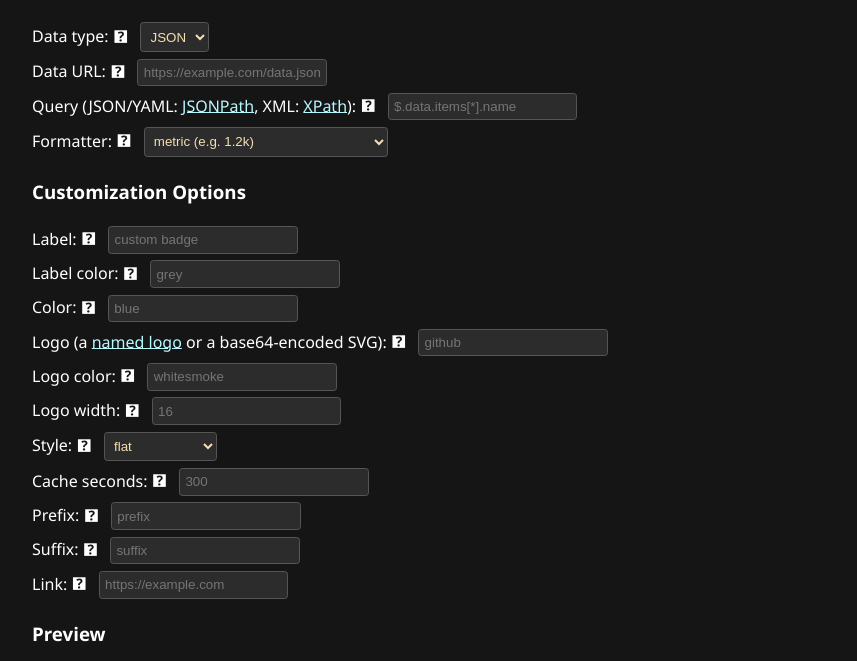
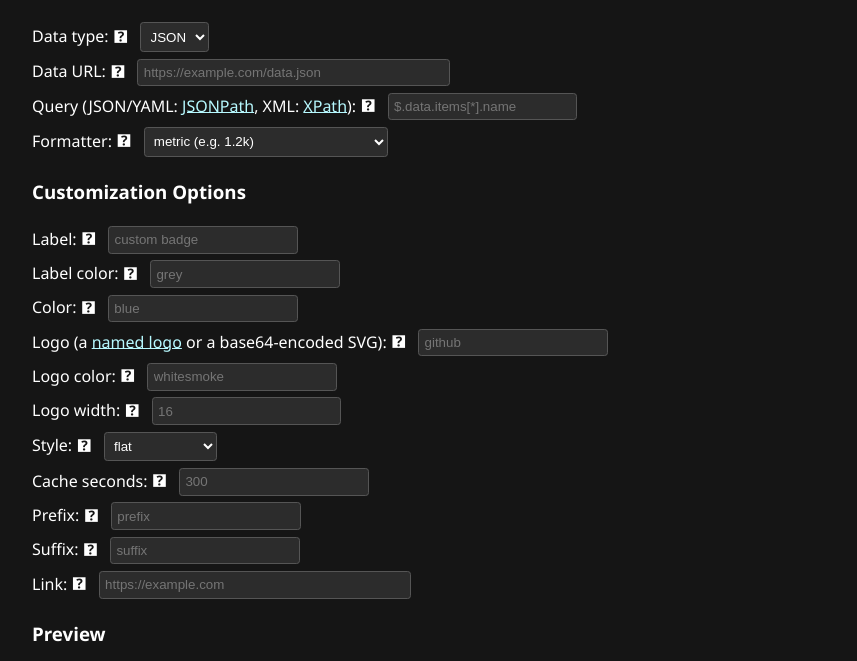
Before and after one commit to DenverCoder1/dynamic-badge-formatter, a plain HTML site: page docs/index.html in a window 1280 px wide. Shown: the part 67-728 px from the top of the page, without its empty margins (24-881 px from the left). Drawn offline with Linux system fonts and the light colour scheme.

Commit message:
fix(site): minor css adjustments

```diff
--- a/docs/index.html
+++ b/docs/index.html
@@ -27,7 +27,7 @@
         <div class="input-group">
             <label for="url">Data URL:</label><span class="tooltip"
                 title="An API URL or remote location for fetching the badge message">🯄</span>
-            <input type="text" name="url" id="url" placeholder="https://example.com/data.json">
+            <input class="url-input" type="text" name="url" id="url" placeholder="https://example.com/data.json">
         </div>
 
         <div class="input-group">
@@ -122,7 +122,7 @@
         <div class="input-group">
             <label for="href">Link:</label><span class="tooltip"
                 title="Where to link to when the badge is clicked">🯄</span>
-            <input type="text" name="href" id="href" placeholder="https://example.com">
+            <input class="url-input" type="text" name="href" id="href" placeholder="https://example.com">
         </div>
 
         <h3>Preview</h3>
--- a/docs/style.css
+++ b/docs/style.css
@@ -31,8 +31,12 @@ form {
   margin: 0.25em;
   border-radius: 0.25em;
   background: #2c2c2c;
-  color: wheat;
+  color: white;
   border: 1px solid #555555;
+}
+
+.url-input {
+  min-width: 300px;
 }
 
 div.markdown pre {
```
